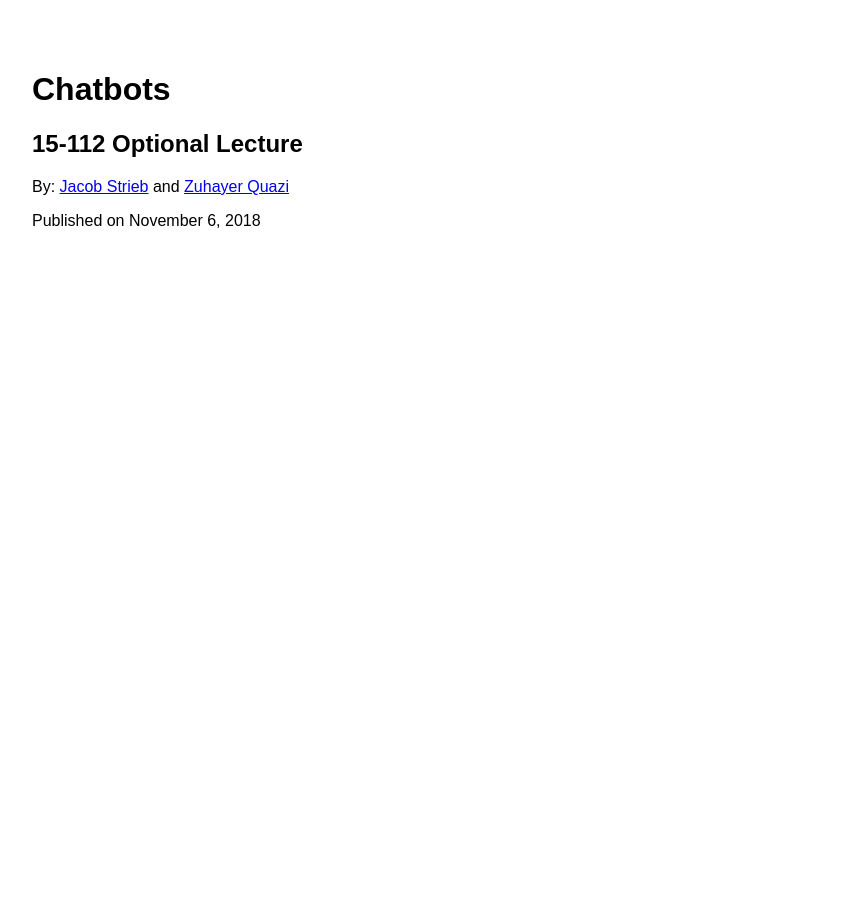
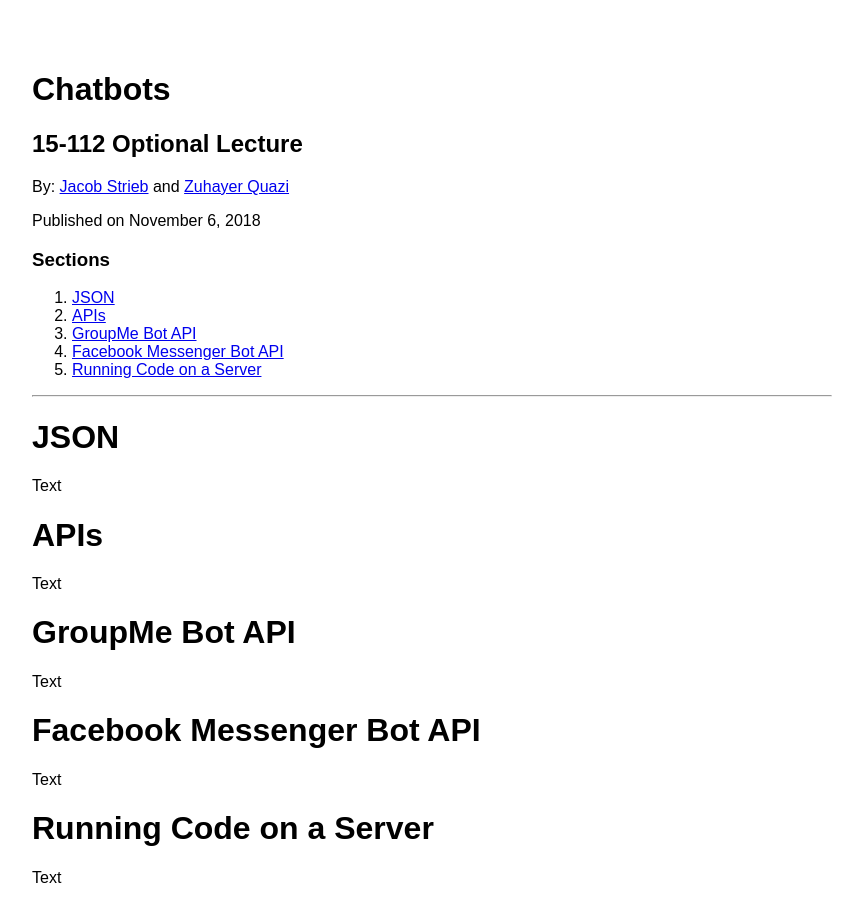
Before and after one commit to cnxtech/chatbots, a plain HTML site: page index.html in a window 1280 px wide. Shown: the whole page, without its empty margins (208-1071 px from the left). Before the commit the page ends 800 px from the top, so only its background shows below. Drawn offline with Linux system fonts and the light colour scheme.

Commit message:
added sections

```diff
--- a/index.html
+++ b/index.html
@@ -27,11 +27,29 @@ pre {
 <body>
 <title>Chatbots &mdash; 15-112 Optional Lecture</title>
 
-
 <h1 id="chatbots">Chatbots</h1>
 <h2 id="optional-lecture">15-112 Optional Lecture</h2>
 <p>By: <a href="http://jstrieb.github.io">Jacob Strieb</a> and <a href="https://www.zuhayer.me/">Zuhayer Quazi</a></p>
 <p>Published on November 6, 2018</p>
+<h3 id="sections">Sections</h3>
+<ol style="list-style-type: decimal">
+<li><a href="#json">JSON</a></li>
+<li><a href="#apis">APIs</a></li>
+<li><a href="#groupme-bot-api">GroupMe Bot API</a></li>
+<li><a href="#facebook-messenger-bot-api">Facebook Messenger Bot API</a></li>
+<li><a href="#running-code-on-a-server">Running Code on a Server</a></li>
+</ol>
+<hr />
+<h1 id="json">JSON</h1>
+<p>Text</p>
+<h1 id="apis">APIs</h1>
+<p>Text</p>
+<h1 id="groupme-bot-api">GroupMe Bot API</h1>
+<p>Text</p>
+<h1 id="facebook-messenger-bot-api">Facebook Messenger Bot API</h1>
+<p>Text</p>
+<h1 id="running-code-on-a-server">Running Code on a Server</h1>
+<p>Text</p>
 
 </body>
 </html>
```
Also changed, not shown: unstyled.html (+19 -0 lines), 1 other file.
